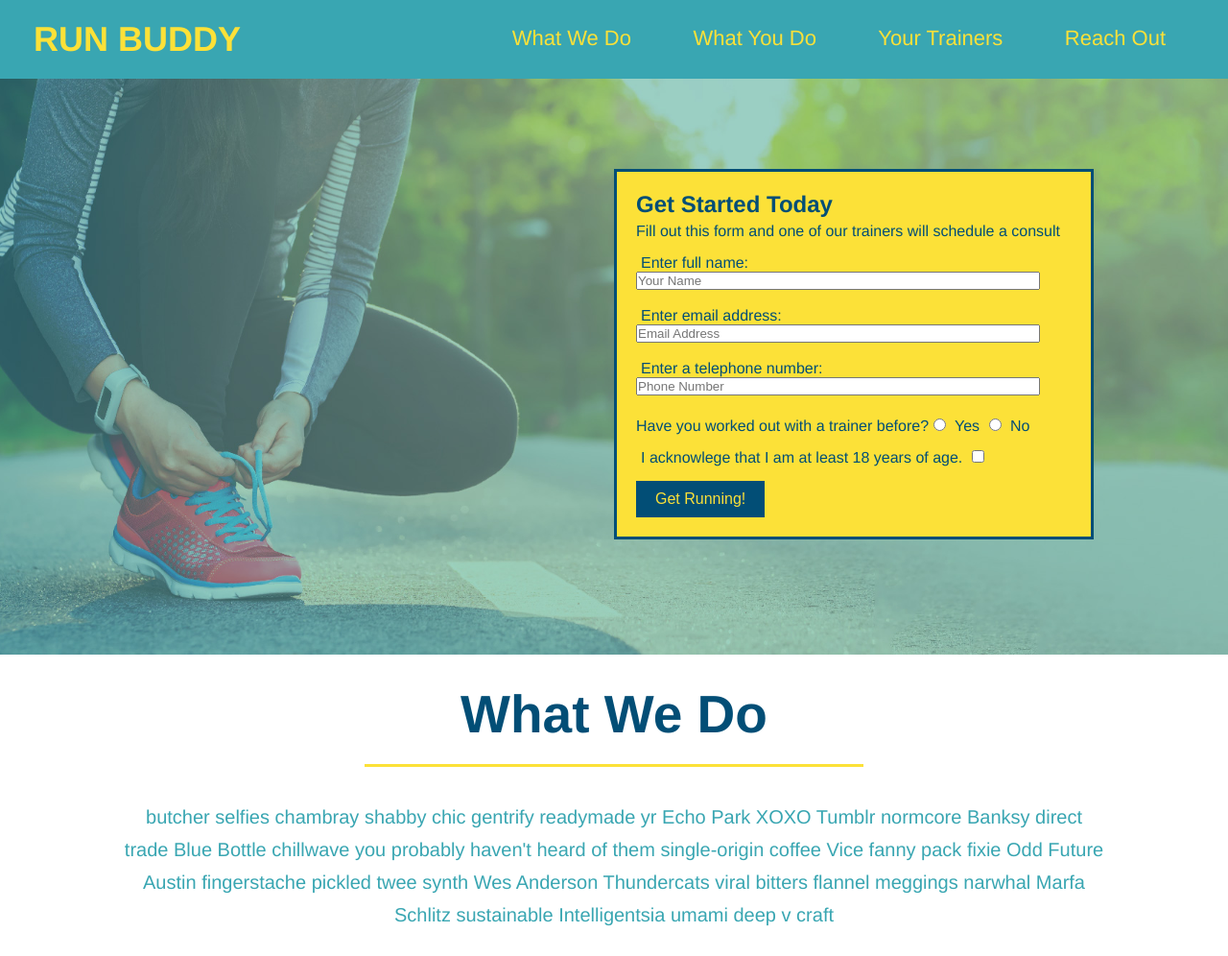
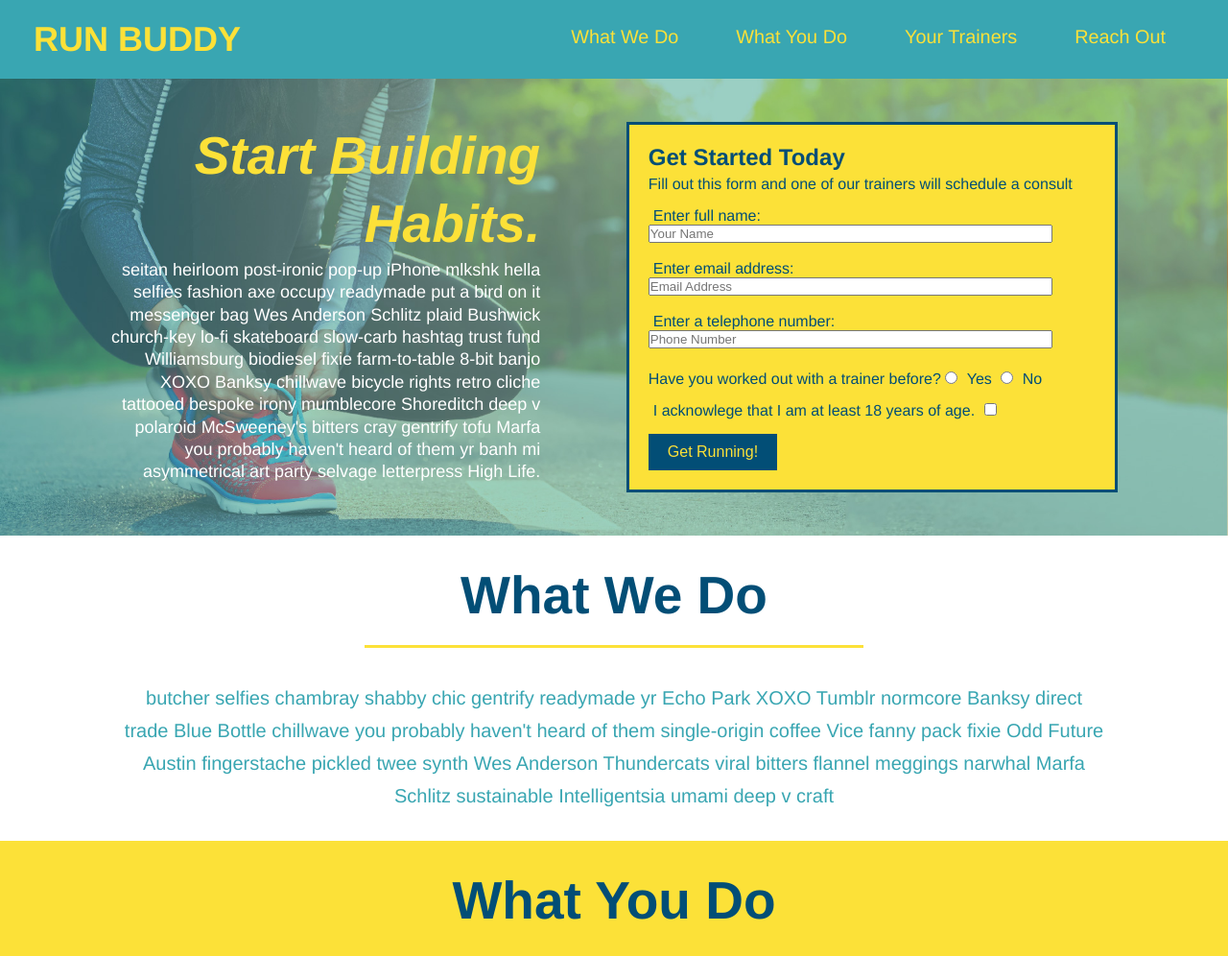
Before and after one commit to ZFarnworth/run-buddy, a plain HTML site: page index.html in a window 1280 px wide. Shown: the top 996 px of the page at 96% size. Drawn offline with Linux system fonts and the light colour scheme.

Commit message:
add flexbox to the hero

```diff
--- a/assets/css/style.css
+++ b/assets/css/style.css
@@ -20,7 +20,7 @@ header {
     background-color: #39a6b2;
     display: flex;
     justify-content: space-between;
-    flex-wrap: wrap;
+    flex-wrap: wrap;Head
 }
 
 header h1 {
@@ -46,14 +46,18 @@ header nav {
     margin: 7px 0;
 }
 
-header nav ul li {
-    display: inline;
-}
+header nav ul {
+    display: flex;
+    flex-wrap: wrap;
+    justify-content: space-between;
+    align-items: center;
+    list-style: none;
+  }
 
 header nav ul li a {
     margin: 0 30px;
-    font-weight: lighter;
-    font-size: 22px;
+  font-weight: lighter;
+  font-size: 1.55vw;
 }
 
 header h1 {
@@ -63,21 +67,23 @@ header h1 {
     margin: 0;
 }
 
+/* Footer Start */
 footer {
     background: #fce138;
     width: 100%;
     padding: 40px 35px;
+    display: flex;
+    justify-content: space-between;
+    flex-wrap: wrap;
 }
 
 footer h2 {
-    display: inline;
     color: #024e76;
     font-size: 30px;
     margin: 0;
 }
 
-footer div {
-    float: right;
+footer div {;
     line-height: 1.5;
     text-align: right;
     font-size: 10px;
@@ -88,24 +94,26 @@ footer div {
     padding: 60px;
 }
 
+/* Footer end */
+
 /*Hero Styles Start */
 .hero {
     background-image: url("../images/hero-bg.jpg");
-    height: 600px;
     background-size: cover;
     background-position: center;
-    position: relative;
+    flex-wrap: wrap;
+    justify-content: center;
+    display: flex;
 }
 
 .hero-form {
     background-color: #fce138;
     padding: 20px;
-    width: 500px;
     color: #024e76;
     border: solid 3px #024e76;
-    position: absolute;
-    bottom: 120px;
-    right: 140px;
+    margin: 3.5%;
+    width: 40%;
+
 }
 
 .hero-form h3 {
@@ -139,6 +147,21 @@ footer div {
     padding: 10px 20px;
     font-size: 16px
 }
+
+.hero-cta {
+    width: 35%;
+    text-align: right;
+    margin: 3.5%;
+    color: #fff;
+    font-size: 18px;
+    line-height: 1.3;
+  }
+
+  .hero-cta h2 {
+    font-style: italic;
+    font-size: 55px;
+    color: #fce138;
+  }
 
 /* Hero Styles End */
 
--- a/index.html
+++ b/index.html
@@ -36,6 +36,16 @@
 
         <!-- hero section -->
         <section class="hero">
+              <div class="hero-cta">
+                <h2>Start Building Habits.</h2>
+                <p>
+                  seitan heirloom post-ironic pop-up iPhone mlkshk hella selfies fashion axe occupy readymade put a bird on it
+                  messenger bag Wes Anderson Schlitz plaid Bushwick church-key lo-fi skateboard slow-carb hashtag trust fund
+                  Williamsburg biodiesel fixie farm-to-table 8-bit banjo XOXO Banksy chillwave bicycle rights retro cliche
+                  tattooed bespoke irony mumblecore Shoreditch deep v polaroid McSweeney's bitters cray gentrify tofu Marfa you
+                  probably haven't heard of them yr banh mi asymmetrical art party selvage letterpress High Life.
+                </p>
+              </div>
             <div class="hero-form">
                 <h3>Get Started Today</h3>
                 <P>Fill out this form and one of our trainers will schedule a consult</P>
@@ -204,11 +214,11 @@
         <!-- footer -->
         <footer>
             <h2>
+                ❤️ Made with love by Run Buddy.
                 <div>
                     <a href="./privacy-policy.html">Read Our Privacy Policy</a><br />
                     &copy; 2019 Run Buddy, Inc.
                 </div>
-                ❤️ Made with love by Run Buddy.
             </h2>
         </footer>
     </body>
```
